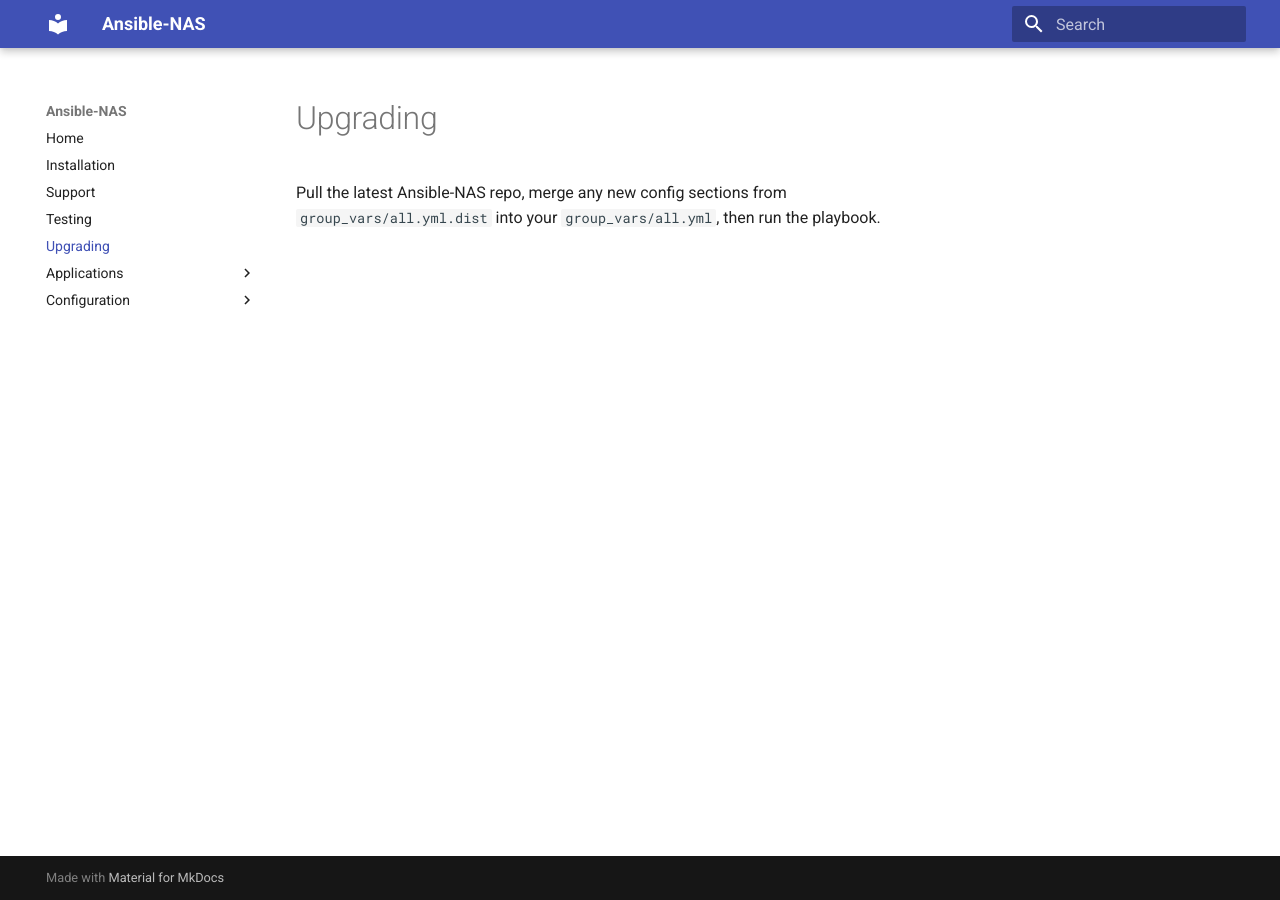
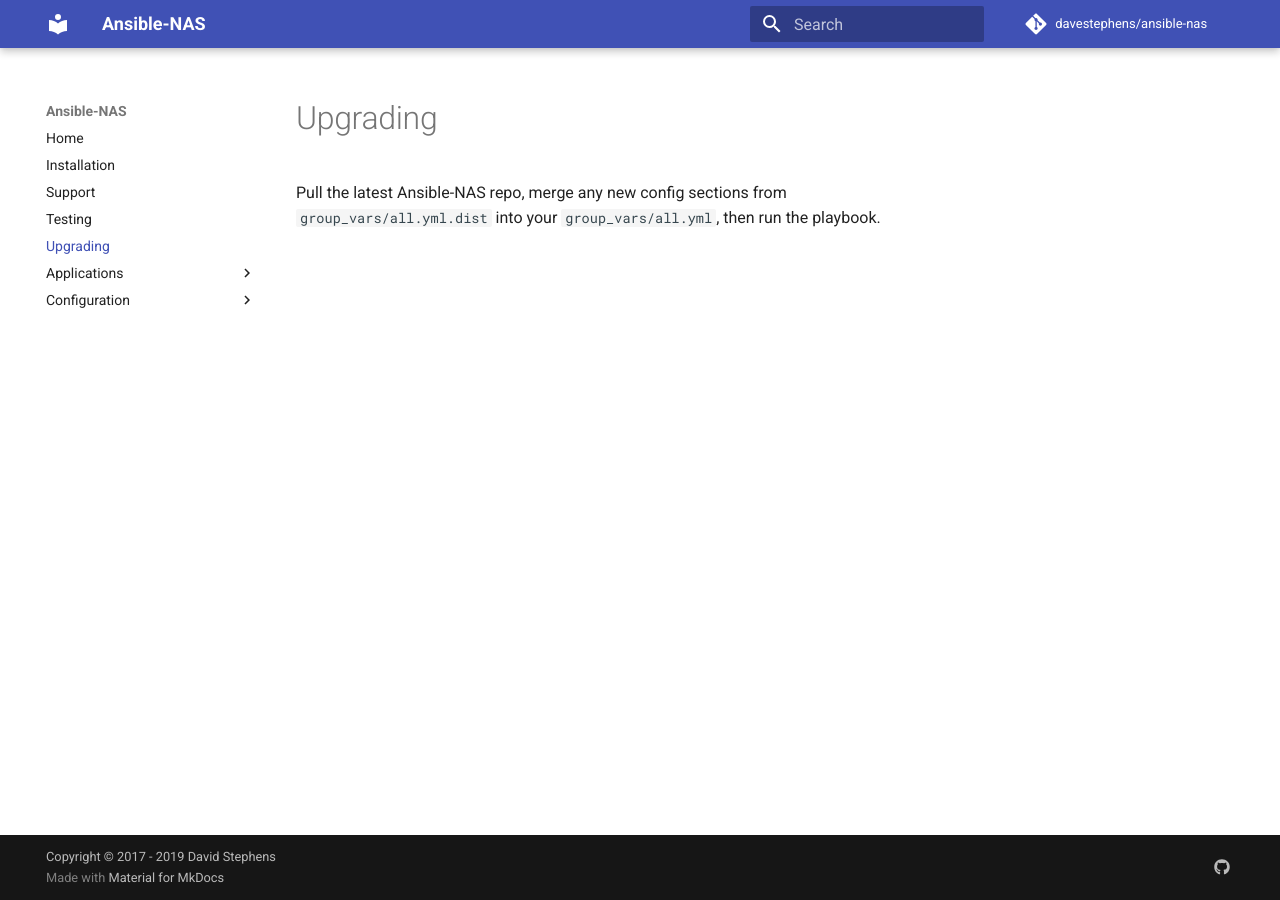
Before and after one commit to davestephens/ansible-nas, an MkDocs documentation site: the page built from docs/upgrading.md, in a window 1280 px wide. Built offline with MkDocs 1.6.1 and Material for MkDocs 9.7.7, drawn with Linux system fonts in a browser that asks for light colours; comment, search, counter and statistics services are not loaded.

Commit message:
mkdocs config update

```diff
--- a/mkdocs.yml
+++ b/mkdocs.yml
@@ -1,3 +1,30 @@
-site_name: Ansible-NAS
+# Project information
+site_name: 'Ansible-NAS'
+site_description: 'Build a fully functional NAS with an Ubuntu box and this playbook'
+site_author: 'David Stephens'
+site_url: 'https://davestephens.uk/ansible-nas'
+
+# Configuration
 theme:
   name: 'material'
+  language: 'en'
+  palette:
+    primary: 'indigo'
+    accent: 'indigo'
+  font:
+    text: 'Roboto'
+    code: 'Roboto Mono'
+
+# Repository
+repo_name: 'davestephens/ansible-nas'
+repo_url: 'https://github.com/davestephens/ansible-nas'
+
+# Copyright
+copyright: 'Copyright &copy; 2017 - 2019 David Stephens'
+
+# Customization
+extra:
+  manifest: 'manifest.webmanifest'
+  social:
+    - type: 'github'
+      link: 'https://github.com/davestephens'
```
